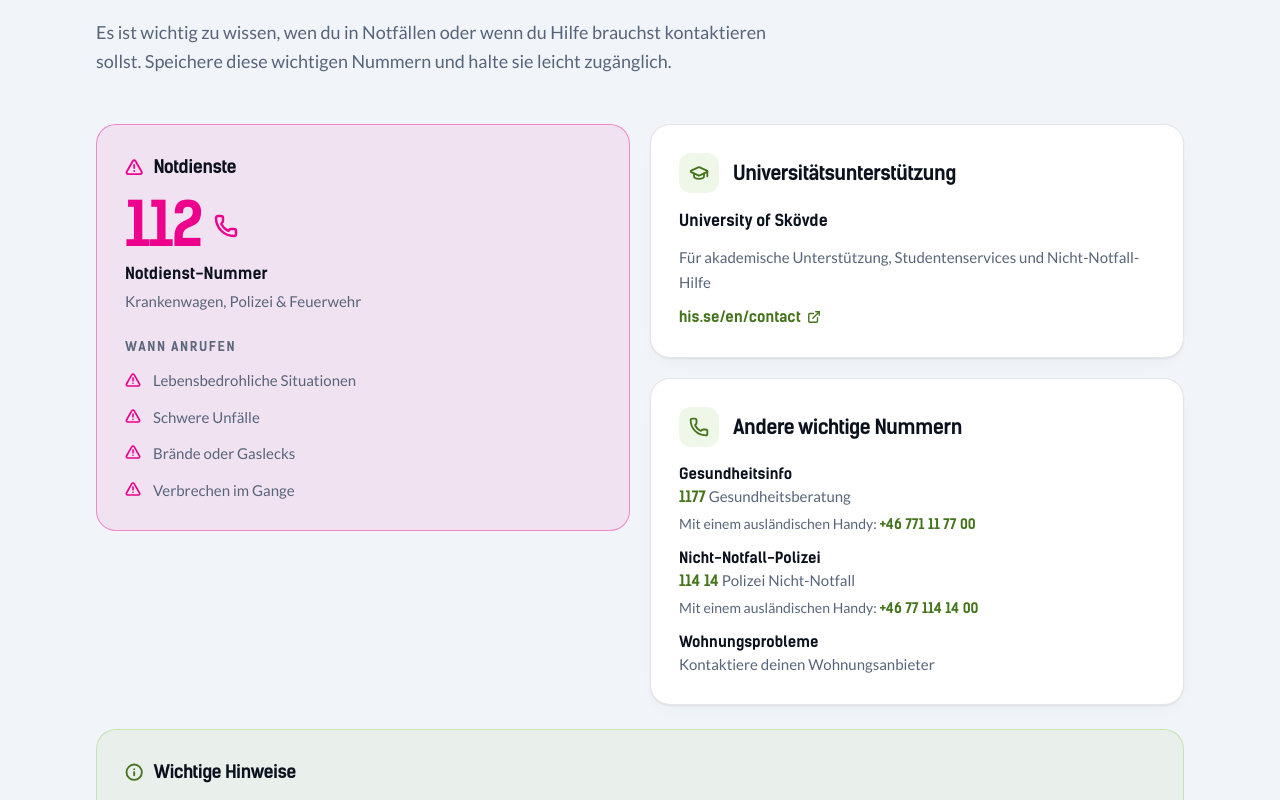
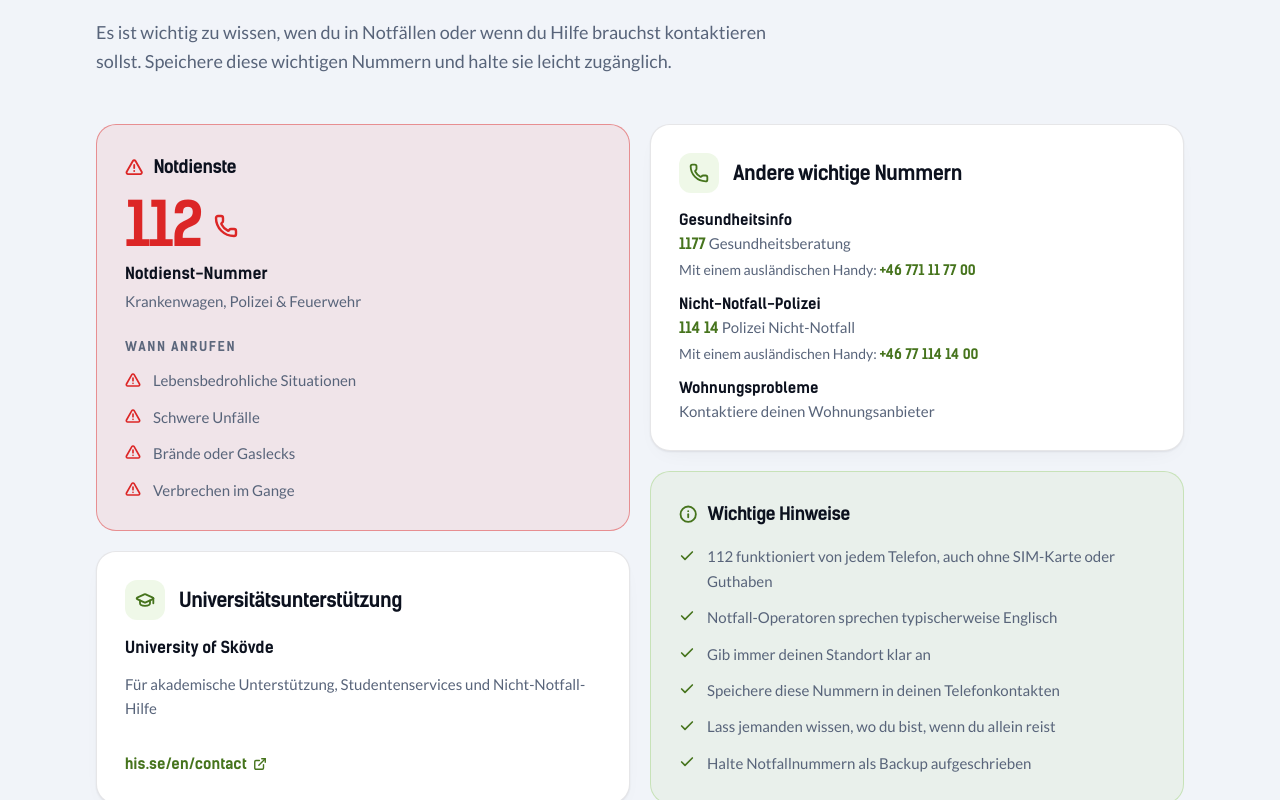
Before and after one commit to esn-skovde/website, a React (Vite) app: page /de/new-to-skovde/ in a window 1280 px wide. Shown: the part 6200-7000 px from the top of the page. Built offline with nearby package versions, Linux system fonts and the light colour scheme; a web font is replaced by a local one.

Commit message:
Balance the emergency section's two columns
The 112 card was shorter than the two cards beside it and left a gap
under it. The cards now sit two and two, the last in each column grows
to the row, and one column reads in order: 112, university, other
numbers, notes.

```diff
--- a/src/components/new-to-skovde/EmergencyContactsSection.jsx
+++ b/src/components/new-to-skovde/EmergencyContactsSection.jsx
@@ -26,14 +26,19 @@ const EmergencyContactsSection = () => {
 
     return (
         <GuideSection sectionKey="emergencyContacts" title={at("title")} lead={at("description")}>
+            {/* Two columns of equal height. The last card in each grows to the row,
+                so neither column ends in empty page; in one column the order is the
+                reading order: the emergency number, the university, the other
+                numbers, the notes. */}
             <div className="grid grid-cols-1 gap-5 md:grid-cols-2">
+                <div className="flex flex-col gap-5">
                     <Reveal>
-                    <Callout icon={AlertTriangle} tone="urgent" title={at("emergencyServices")}>
+                        <Callout icon={AlertTriangle} tone="emergency" title={at("emergencyServices")}>
                             {/* The number is the point of this card, so it is the largest
                                 thing in it and is dialable on a phone. */}
                             <a
                                 href="tel:112"
-                            className="flex items-baseline gap-3 text-display text-6xl text-esn-magenta transition-opacity hover:opacity-80"
+                                className="flex items-baseline gap-3 text-display text-6xl text-emergency-ink transition-opacity hover:opacity-80"
                             >
                                 112
                                 <Phone className="h-6 w-6 self-center" strokeWidth={2.4} />
@@ -52,13 +57,13 @@ const EmergencyContactsSection = () => {
                                 className="mt-3"
                                 items={list("emergencyServicesWhenToCallList")}
                                 icon={AlertTriangle}
-                            iconClassName="text-esn-magenta"
+                                iconClassName="text-emergency-ink"
                             />
                         </Callout>
                     </Reveal>
 
-                <Reveal delay={90} className="flex flex-col gap-5">
-                    <InfoCard icon={GraduationCap} title={at("universitySupport")}>
+                    <Reveal delay={90} className="flex flex-1 flex-col">
+                        <InfoCard icon={GraduationCap} title={at("universitySupport")} className="flex-1">
                             <p className="font-display font-bold text-ink">{at("universityName")}</p>
                             <p className="text-[0.9375rem] leading-relaxed text-ink-muted">
                                 {at("universitySupportDescription")}
@@ -67,13 +72,17 @@ const EmergencyContactsSection = () => {
                                 href={UNIVERSITY_CONTACT}
                                 target="_blank"
                                 rel="noopener noreferrer"
-                            className="inline-flex items-center gap-1.5 font-display text-[0.9375rem] font-bold text-signal-ink hover:underline"
+                                className="mt-auto inline-flex items-center gap-1.5 font-display text-[0.9375rem] font-bold text-signal-ink hover:underline"
                             >
                                 his.se/en/contact
                                 <ExternalLink className="h-3.5 w-3.5" strokeWidth={2.4} />
                             </a>
                         </InfoCard>
+                    </Reveal>
+                </div>
 
+                <div className="flex flex-col gap-5">
+                    <Reveal>
                         <InfoCard icon={Phone} title={at("otherImportantNumbers")}>
                             <dl className="flex flex-col gap-3">
                                 {OTHER_NUMBERS.map(({ key, number, abroad }) => (
@@ -110,13 +119,14 @@ const EmergencyContactsSection = () => {
                             </dl>
                         </InfoCard>
                     </Reveal>
-            </div>
 
-            <Reveal delay={180} className="mt-6">
-                <Callout icon={Info} title={at("importantNotes")}>
-                    <BulletList items={list("importantNotesList")} columns={2} />
+                    <Reveal delay={180} className="flex flex-1 flex-col">
+                        <Callout icon={Info} title={at("importantNotes")} className="flex-1">
+                            <BulletList items={list("importantNotesList")} />
                         </Callout>
                     </Reveal>
+                </div>
+            </div>
         </GuideSection>
     );
 };
```
Lines whose indentation alone changed are shown as unchanged.
